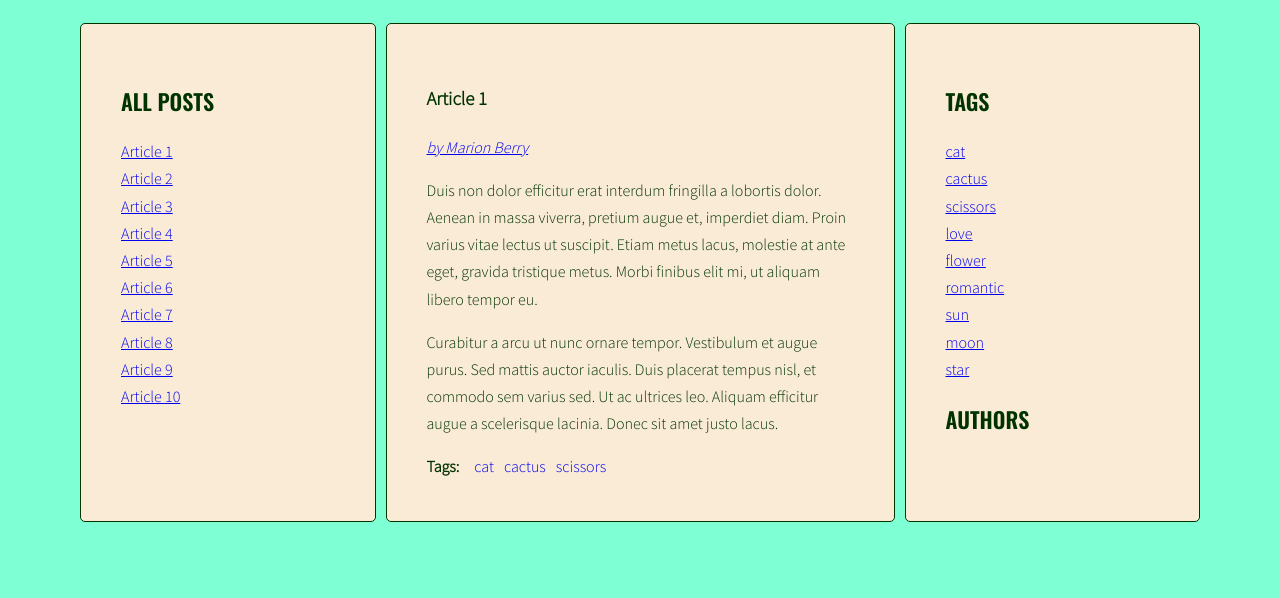
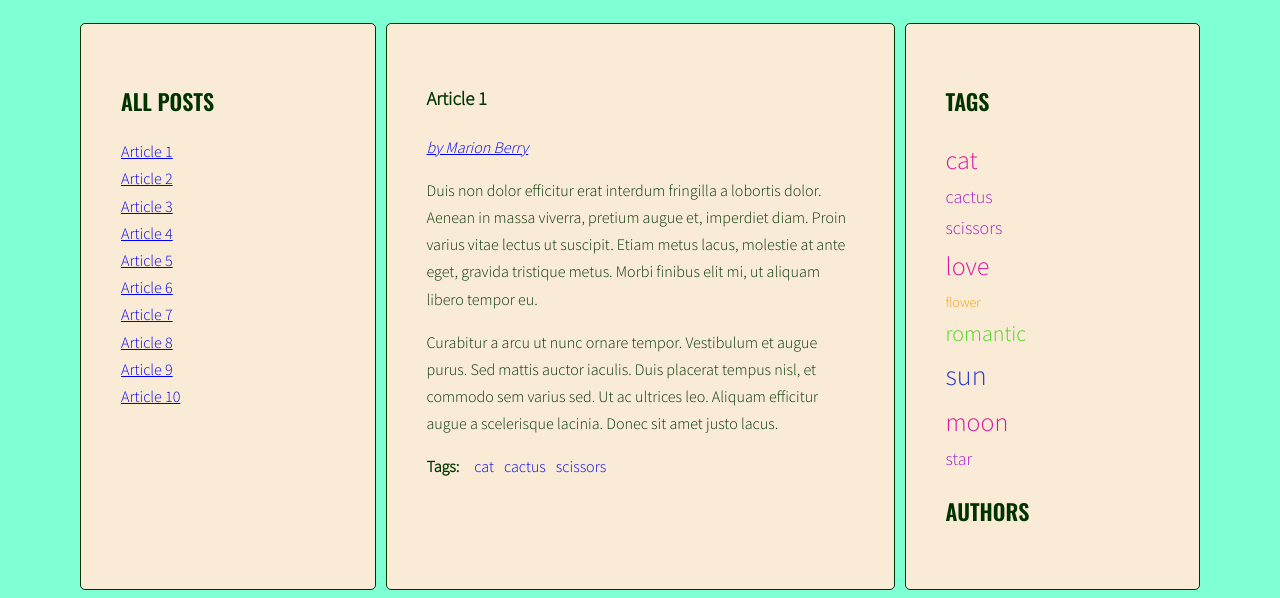
Before and after one commit to Sabina-Kamalova/javascript-blog, a website: page index.html in a window 1280 px wide. Shown: the part 220-818 px from the top of the page. Drawn offline with nearby package versions, Linux system fonts and the light colour scheme.

Commit message:
Add style for tags

```diff
--- a/sass/style.scss
+++ b/sass/style.scss
@@ -94,6 +94,31 @@ body {
     text-decoration: none;
   }
 }
+.tag-size-5 {
+  color: rgb(40, 59, 203);
+  font-size: 28px;
+  text-decoration: none;
+}
+.tag-size-4 {
+  color: rgb(218, 24, 157);
+  font-size: 26px;
+  text-decoration: none;
+}
+.tag-size-3 {
+  color: rgb(81, 207, 39);
+  font-size: 22px;
+  text-decoration: none;
+}
+.tag-size-2 {
+  color: rgb(162, 28, 199);
+  font-size: 18px;
+  text-decoration: none;
+}
+.tag-size-1 {
+  color: rgb(251, 155, 0);
+  font-size: 14px;
+  text-decoration: none;
+}
 
 /* Authors */
 
```
Also changed, not shown: css/style.css, 1 other file.
